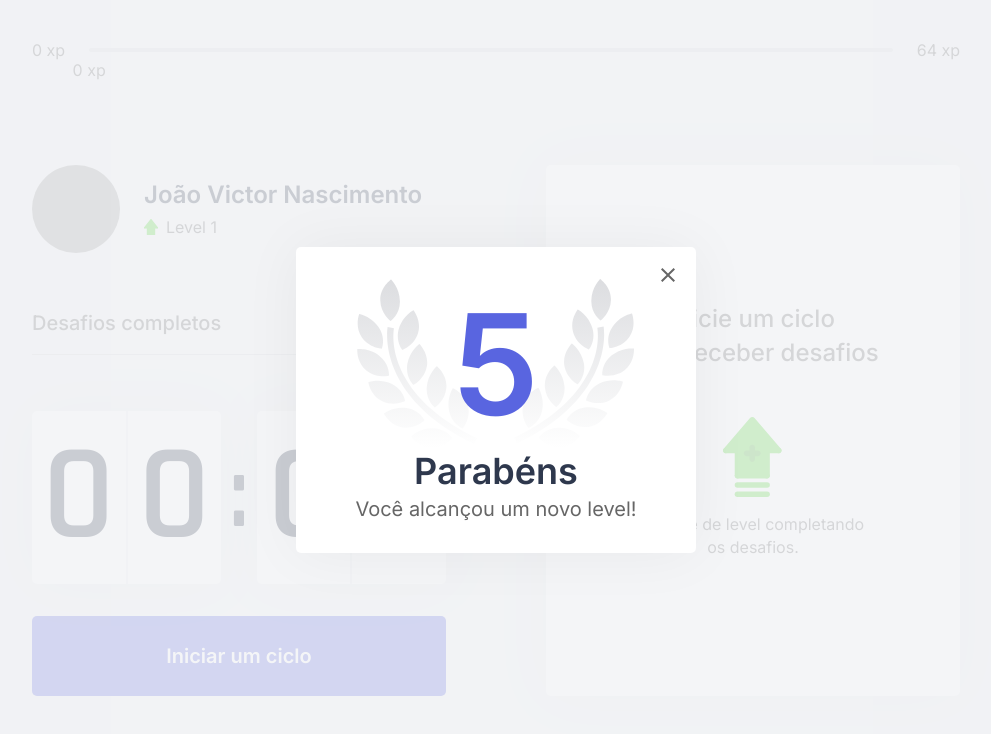
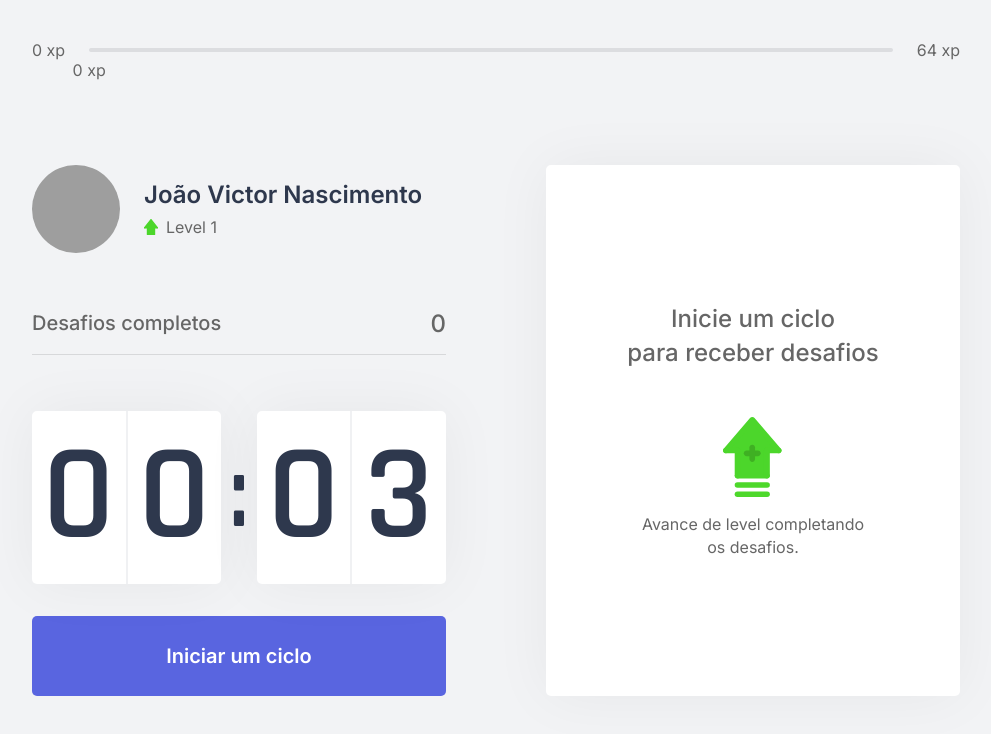
Before and after one commit to nascjoao/moveit, a Next.js app: page / in a window 1280 px wide. Shown: the top 734 px of the page, without its empty margins (144-1135 px from the left). Built offline with nearby package versions, Linux system fonts and the light colour scheme; grey boxes are pictures that could not be loaded.

Commit message:
add function to close modal

```diff
--- a/src/components/LevelUpModal.tsx
+++ b/src/components/LevelUpModal.tsx
@@ -1,14 +1,17 @@
+import { useContext } from 'react'
+import { ChallengesContext } from '../contexts/ChallengesContext'
 import styles from '../styles/components/LevelUpModal.module.css'
 
 export function LevelUpModal() {
+    const { closeLevelUpModal, level } = useContext(ChallengesContext)
     return (
         <div className={styles.overlay}>
             <div className={styles.container}>
-                <header>5</header>
+                <header>{level}</header>
                 <strong>Parabéns</strong>
                 <p>Você alcançou um novo level!</p>
 
-                <button><img src="icons/close.svg" alt="Fechar modal"/></button>
+                <button><img src="icons/close.svg" alt="Fechar modal" onClick={closeLevelUpModal} /></button>
             </div>
         </div>
     )
--- a/src/contexts/ChallengesContext.tsx
+++ b/src/contexts/ChallengesContext.tsx
@@ -26,6 +26,7 @@ interface ChallengesContextData {
     activeChallenge: Challenge;
     counterActive: boolean;
     levelUp: () => void;
+    closeLevelUpModal: () => void;
     newChallenge: () => void;
     waitForChallenge: () => void;
     killCounterActive: () => void;
@@ -41,6 +42,7 @@ export function ChallengesProvider({children, ...rest}: ChallengesProviderProps)
     const [challengesCompleted, setChallengesCompleted] = useState(rest.challengesCompleted ?? 0)
     const [activeChallenge, setActiveChallenge] = useState(null)
     const [counterActive, setCounterActive] = useState(false)
+    const [isLevelUpModalOpen, setIsLevelUpModalOpen] = useState(false)
 
     const experienceToNextLevel = Math.pow((level + 1) * 4, 2)
 
@@ -56,6 +58,11 @@ export function ChallengesProvider({children, ...rest}: ChallengesProviderProps)
 
     function levelUp() {
         setLevel(level + 1)
+        setIsLevelUpModalOpen(true)
+    }
+
+    function closeLevelUpModal() {
+        setIsLevelUpModalOpen(false)
     }
 
     function newChallenge() {
@@ -112,6 +119,7 @@ export function ChallengesProvider({children, ...rest}: ChallengesProviderProps)
             activeChallenge,
             counterActive,
             levelUp,
+            closeLevelUpModal,
             newChallenge,
             waitForChallenge,
             killCounterActive,
@@ -119,7 +127,7 @@ export function ChallengesProvider({children, ...rest}: ChallengesProviderProps)
             completeChallenge
         }}>
             {children}
-            <LevelUpModal />
+            { isLevelUpModalOpen && <LevelUpModal /> }
         </ChallengesContext.Provider>
     )
 }
```
